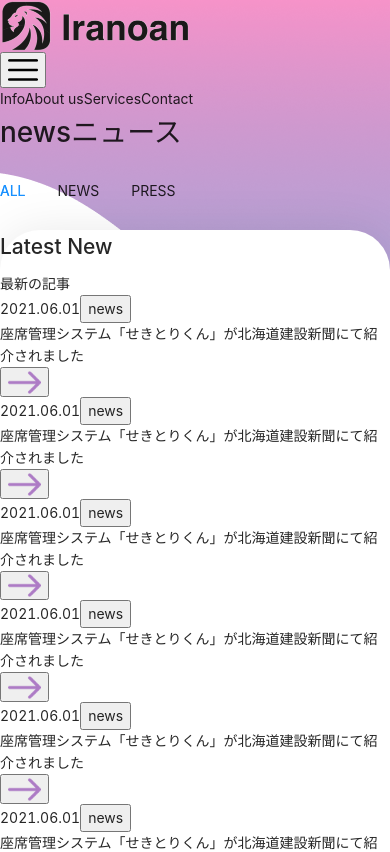
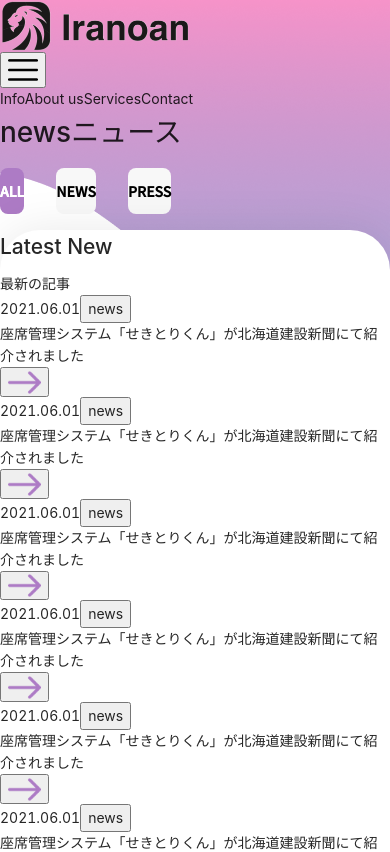
Before and after one commit to Nehozun/Iranoan, a Next.js app: page /news in a window 390 px wide. Shown: the top 852 px of the page. Built offline with nearby package versions, Linux system fonts and the light colour scheme.

Commit message:
fix mobile

```diff
--- a/pages/about.tsx
+++ b/pages/about.tsx
@@ -19,13 +19,13 @@ const About: NextPageLayout = () => {
   };
   return (
     <div className="service-wrapper">
-      <h1 className="page-title font-raleWay uppercase text-6xl font-bold w-full">
+      <h1 className="page-title font-raleWay uppercase text-2xl md:text-6xl font-bold w-full">
         about us
-        <span className="ml-10 font-notoSans font-bold text-xl text-secondary">
+        <span className="ml-10 font-notoSans font-bold text-sm md:text-xl text-secondary">
           私たち
         </span>
       </h1>
-      <div className="services-tabs mt-13">
+      <div className="services-tabs mt-9 md:mt-13">
         <div className="ira-tabs inline-flex flex-nowrap gap-x-5">
           <button
             className={"ira-tab " + (currentTab === 1 ? "ira-tab-active" : "")}
--- a/pages/index.tsx
+++ b/pages/index.tsx
@@ -16,7 +16,7 @@ const Home: React.FC = () => {
   return (
     <Container>
       <div className="head-wrapper">
-        <Header callback={scrollTo} />
+        <Header callback={scrollTo} isHome={true}/>
         <NewBannerFirst />
         <BannerSecond />
       </div>
@@ -29,7 +29,7 @@ const Home: React.FC = () => {
       <div ref={infoRef}>
         <InformationBanner />
       </div>
-      <Footer callback={scrollTo} />
+      <Footer callback={scrollTo} isHome={true}/>
     </Container>
   );
 };
--- a/pages/news/index.tsx
+++ b/pages/news/index.tsx
@@ -9,13 +9,13 @@ const { TabPane } = Tabs;
 const News: NextPageLayout = () => {
   return (
     <div className="service-wrapper">
-      <h1 className="page-title font-raleWay uppercase text-6xl font-bold w-full">
+      <h1 className="page-title font-raleWay uppercase text-2xl md:text-6xl font-bold w-full">
         news
-        <span className="ml-10 font-notoSans font-bold text-xl text-secondary">
+        <span className="ml-10 font-notoSans font-bold text-sm md:text-xl text-secondary">
           ニュース
         </span>
       </h1>
-      <div className="services-tabs mt-13">
+      <div className="services-tabs mt-9 md:mt-13">
         <Tabs defaultActiveKey="1">
           <TabPane tab="ALL" key="1">
             <div className="my-5 md:my-11">
--- a/pages/services.tsx
+++ b/pages/services.tsx
@@ -21,13 +21,13 @@ const Services: NextPageLayout = () => {
   }
   return (
     <div className="service-wrapper">
-      <h1 className="page-title font-raleWay uppercase text-6xl font-bold w-full">
+      <h1 className="page-title font-raleWay uppercase text-2xl md:text-6xl font-bold w-full">
         service
-        <span className="ml-10 font-notoSans font-bold text-xl text-secondary">
+        <span className="ml-10 font-notoSans font-bold text-sm md:text-xl text-secondary">
           サービス
         </span>
       </h1>
-      <div className="services-tabs mt-13">
+      <div className="services-tabs mt-9 md:mt-13">
         <div className="ira-tabs inline-flex flex-nowrap gap-x-5">
           <button className={'ira-tab ' + (currentTab === 1 ? 'ira-tab-active' : '')} onClick={() => onChangeTab(1)}>
             Yu-Gi-Oh ! MARKETING
--- a/src/components/footer/index.tsx
+++ b/src/components/footer/index.tsx
@@ -1,19 +1,24 @@
 import Link from "next/link";
 import React from "react";
 
-export const Footer: React.FC<{ callback: any }> = (props) => {
+export const Footer: React.FC<{ callback: any; isHome?: boolean }> = (props) => {
   const scrollTo = (value: string) => {
     props.callback(value);
   };
   return (
     <div className="footer bg-secondary py-10 md:py-16 xl:py-22 px-0 md:px-30 xl:px-52">
       <div className="menu flex items-center justify-center md:justify-start uppercase text-white font-notoSans text-sm lg:text-lg xl:text-2xl">
-        <a
+        {props.isHome ? <a
           className="block md:inline-block px-3 py-3 cursor-pointer"
           onClick={() => scrollTo("information")}
         >
           Info
-        </a>
+        </a>:  <Link href="/">
+          <a className="block md:inline-block px-3 py-3 cursor-pointer">
+            Info
+          </a>
+        </Link>}
+
         <Link href="/about">
           <a className="block md:inline-block px-3 py-3 cursor-pointer">
             About us
--- a/src/components/header/index.tsx
+++ b/src/components/header/index.tsx
@@ -1,6 +1,6 @@
 import Link from "next/link";
 import React, { useState } from "react";
-export const Header: React.FC<{ callback: any }> = (props) => {
+export const Header: React.FC<{ callback: any; isHome?: boolean }> = (props) => {
   const [showDropdownMenu, setShowDropdownMenu] = useState<boolean>(false);
   function toggleMenu() {
     setShowDropdownMenu(!showDropdownMenu);
@@ -39,24 +39,28 @@ export const Header: React.FC<{ callback: any }> = (props) => {
           (showDropdownMenu ? "absolute top-20 left-0 z-50 bg-secondary" : "hidden")
         }
       >
-        <a
+        {props.isHome ? <a
           className="block md:inline-block px-3 py-3 cursor-pointer"
           onClick={() => scrollTo("information")}
         >
           Info
-        </a>
+        </a>:  <Link href="/">
+          <a className="block md:inline-block px-3 py-3 cursor-pointer" onClick={toggleMenu}>
+            Info
+          </a>
+        </Link>}
         <Link href="/about">
-          <a className="block md:inline-block px-3 py-3 cursor-pointer">
+          <a className="block md:inline-block px-3 py-3 cursor-pointer" onClick={toggleMenu}>
             About us
           </a>
         </Link>
         <Link href="/services">
-          <a className="block md:inline-block px-3 py-3 cursor-pointer">
+          <a className="block md:inline-block px-3 py-3 cursor-pointer" onClick={toggleMenu}>
             Services
           </a>
         </Link>
         <Link href="/contact">
-          <a className="block md:inline-block px-3 py-3 cursor-pointer">
+          <a className="block md:inline-block px-3 py-3 cursor-pointer" onClick={toggleMenu}>
             Contact
           </a>
         </Link>
--- a/src/components/tab/index.tsx
+++ b/src/components/tab/index.tsx
@@ -7,7 +7,7 @@ const PageTab: React.FC<{
   return (
     <div className="page-tab flex items-center justify-between font-notoSans gap-8 flex-wrap-reverse">
       <div className="flex flex-col">
-        <h2 className="tab-title font-bold text-5xl text-third hidden md:block">
+        <h2 className="tab-title font-bold text-2xl md:text-5xl text-third hidden md:block">
           {props.title}
         </h2>
         <h3 className="tab-subtitle text-2xl text-black mt-3 mb-5">
@@ -16,7 +16,7 @@ const PageTab: React.FC<{
         <div className="tab-content text-secondary">{props.content}</div>
       </div>
       <img src={props.imageUrl} alt="tab" className="tab-image" />
-      <h2 className="tab-title font-bold text-5xl text-third block md:hidden">
+      <h2 className="tab-title font-bold text-2xl md:text-5xl text-third block md:hidden">
         {props.title}
       </h2>
     </div>
--- a/src/styles/global.scss
+++ b/src/styles/global.scss
@@ -7,10 +7,6 @@ body {
     sans-serif, "Montserrat", "Raleway", "Apple Color Emoji", "Segoe UI Emoji",
     "Segoe UI Symbol", "Noto Color Emoji";
   scroll-behavior: smooth;
-}
-
-.page-header {
-  // box-shadow: 0px 4px 10px rgba(143, 143, 143, 0.05);
 }
 
 .business-card {
@@ -27,19 +23,6 @@ body {
   transform: translateY(-50%);
 }
 
-.card-left {
-  right: -500px;
-  @media screen and (min-width: 1600px) {
-    right: -400px;
-  }
-}
-
-.card-right {
-  left: -500px;
-  @media screen and (min-width: 1600px) {
-    left: -400px;
-  }
-}
 .business-item-image {
   height: 490px;
   width: 800px;
@@ -183,19 +166,45 @@ a {
   color: black;
   border-radius: 8px;
   padding: 0 20px;
-  min-width: none;
+  min-width: 100px;
   display: inline-block;
   &-active {
-    background: #ad7bc5;
+    background: #ad7bc5 !important;
     color: white;
+  }
+  @media screen and (max-width: 768px) {
+    &:not(.ira-tab-active) {
+      background-color: #f8f8f8;
+    }
+    font-size: 14px;
+    padding: 0;
+  }
+}
+
+.main-content .ant-tabs-tab {
+  font-size: 18px;
+  font-family: "Noto Sans JP";
+  font-weight: bold;
+  flex: 1;
+  height: auto;
+  min-height: 40px;
+  flex-basis: 0%;
+  white-space: pre-line;
+  text-align: center;
+  color: black;
+  border-radius: 8px;
+  justify-content: center;
+  &-active {
+    .ant-tabs-tab-btn {
+      color: white !important;
+    }
+    background: #ad7bc5 !important;
   }
   @media screen and (max-width: 768px) {
     &:not(.ant-tabs-tab-active) {
       background-color: #f8f8f8;
     }
-    .ira-tab:not(.ira-tab-active) {
-      background-color: #f8f8f8;
-    }
+    font-size: 14px;
   }
 }
 
```
